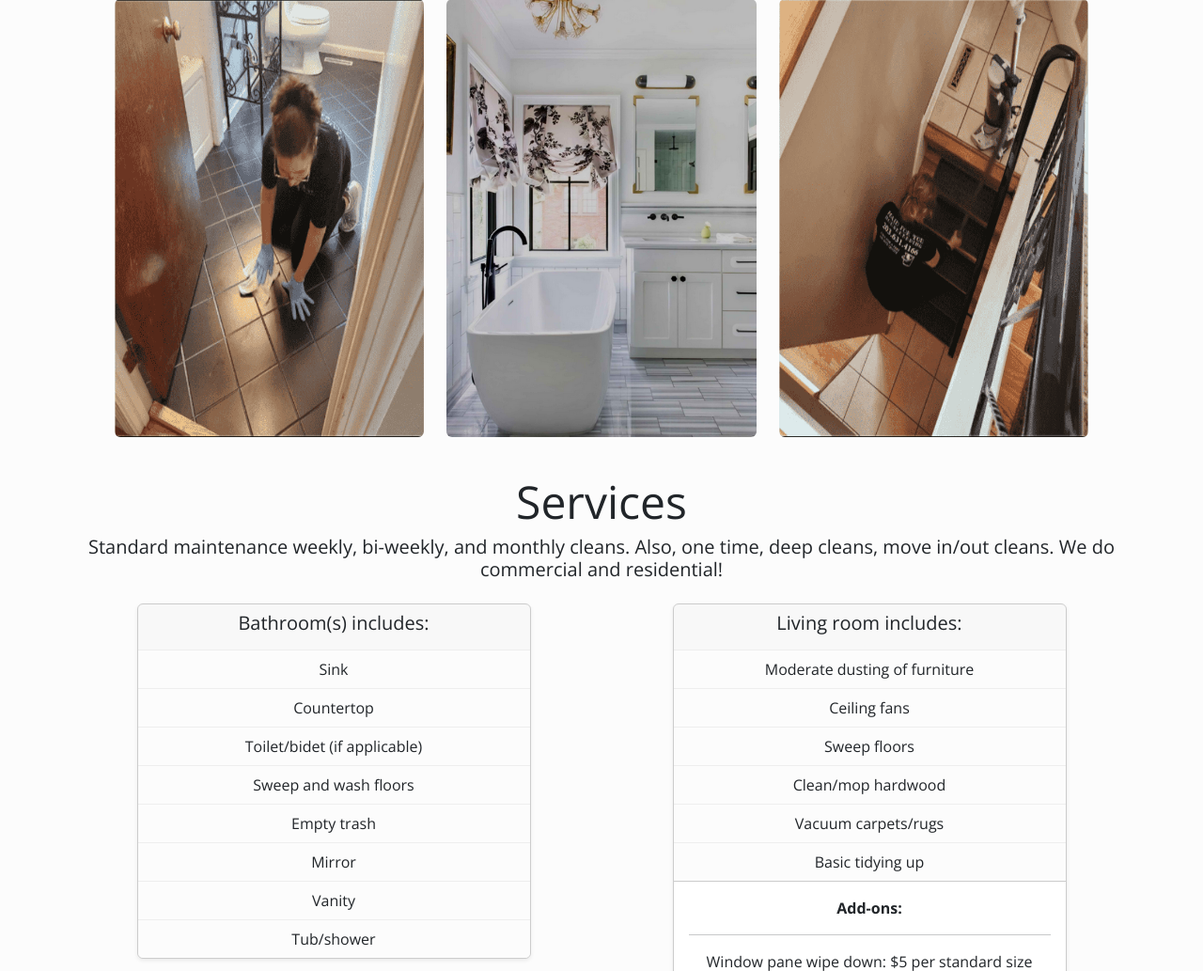
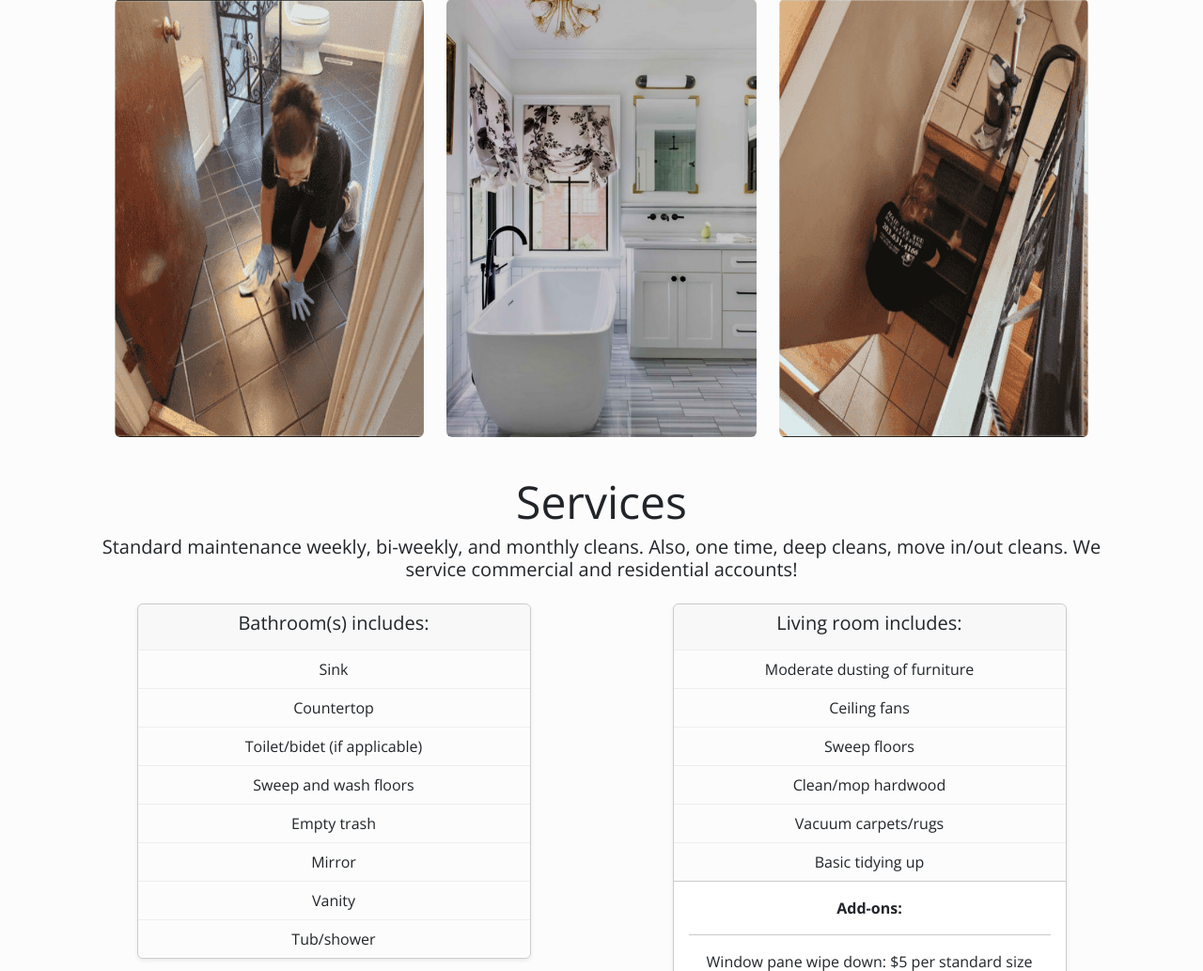
Before and after one commit to N1BRI/maid_for_you, a Flask app: page / in a window 1280 px wide. Shown: the part 1175-2208 px from the top of the page at 94% size. Run offline with Flask 3, Linux system fonts and the light colour scheme; some libraries are stand-ins or nearby versions.

Commit message:
reword commercial account

```diff
--- a/templates/index.html
+++ b/templates/index.html
@@ -235,7 +235,7 @@ background-repeat:no-repeat">
         <div class="container text-center">
             <h2 id="services" class=" display-5 text-center ">Services</h2>
             <h5 id="services" class="text-center ">Standard maintenance weekly, bi-weekly, and monthly cleans. Also, one time, deep cleans,
-                move in/out cleans. We do commercial and residential!
+                move in/out cleans. We service commercial and residential accounts!
             </h5>
             <div class="row justify-content-around">
                 <div class="col-sm-5">
```
